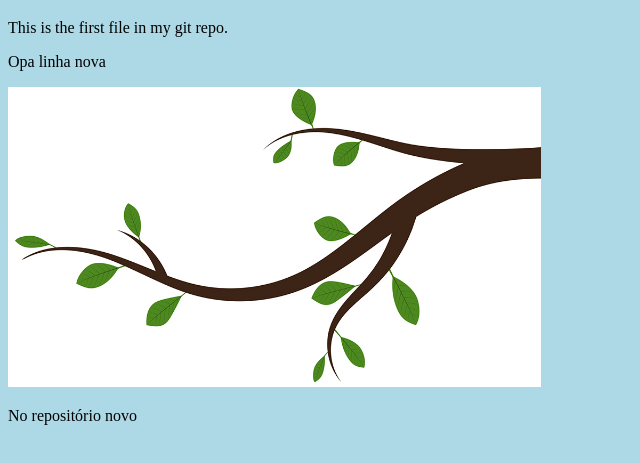
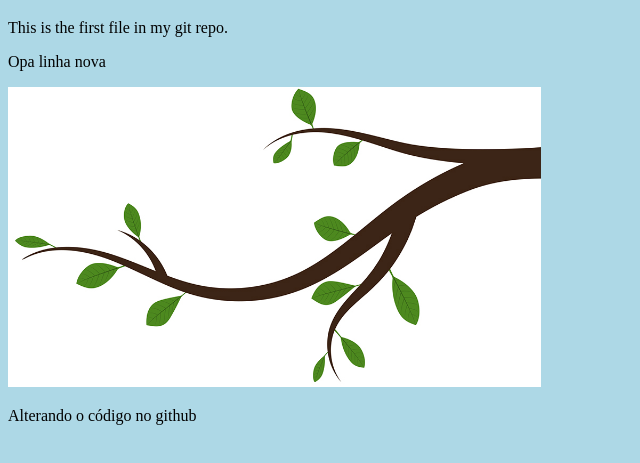
Before and after one commit to cassio645/git_w3, a plain HTML site: page index.html in a window 1280 px wide. Shown: the part 61-524 px from the top of the page, without its empty margins (0-640 px from the left). Drawn offline with Linux system fonts and the light colour scheme.

Commit message:
Update index.html
Alterei uma coisa no index.html

```diff
--- a/index.html
+++ b/index.html
@@ -12,6 +12,6 @@
     <p>This is the first file in my git repo.</p>
     <p>Opa linha nova</p>
     <div><img src="imagenzinha.jpg" alt="Imagem de branch" style="height: 300px;"></div>
-    <p>No repositório novo</p>
+    <p>Alterando o código no github</p>
 </body>
 </html>
```
